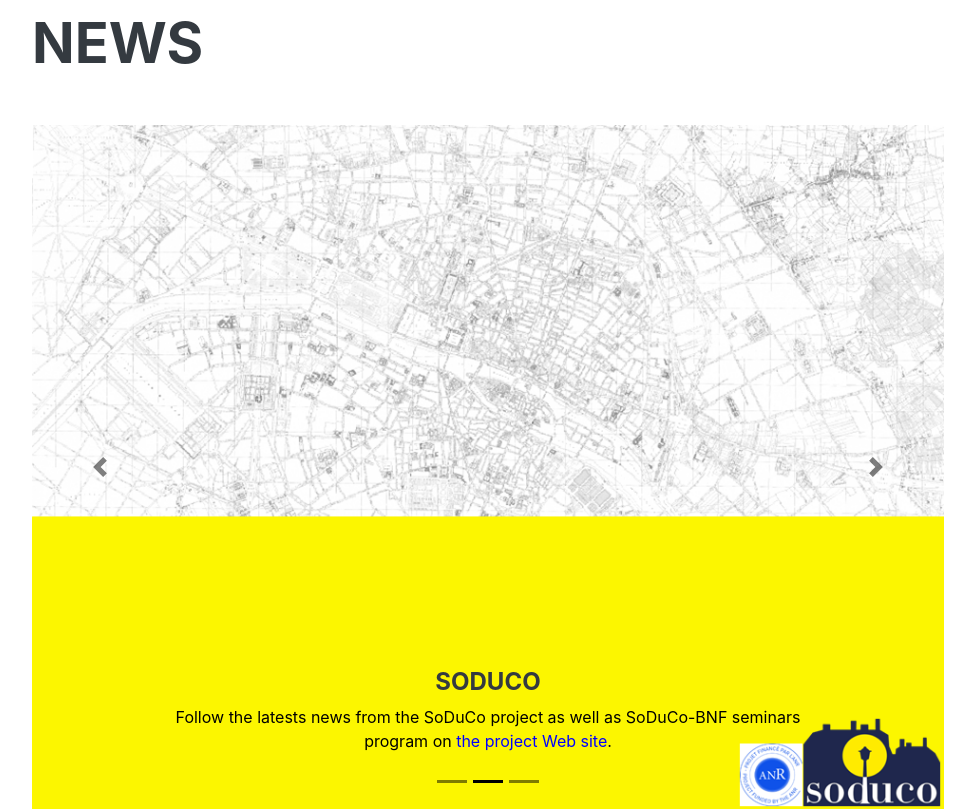
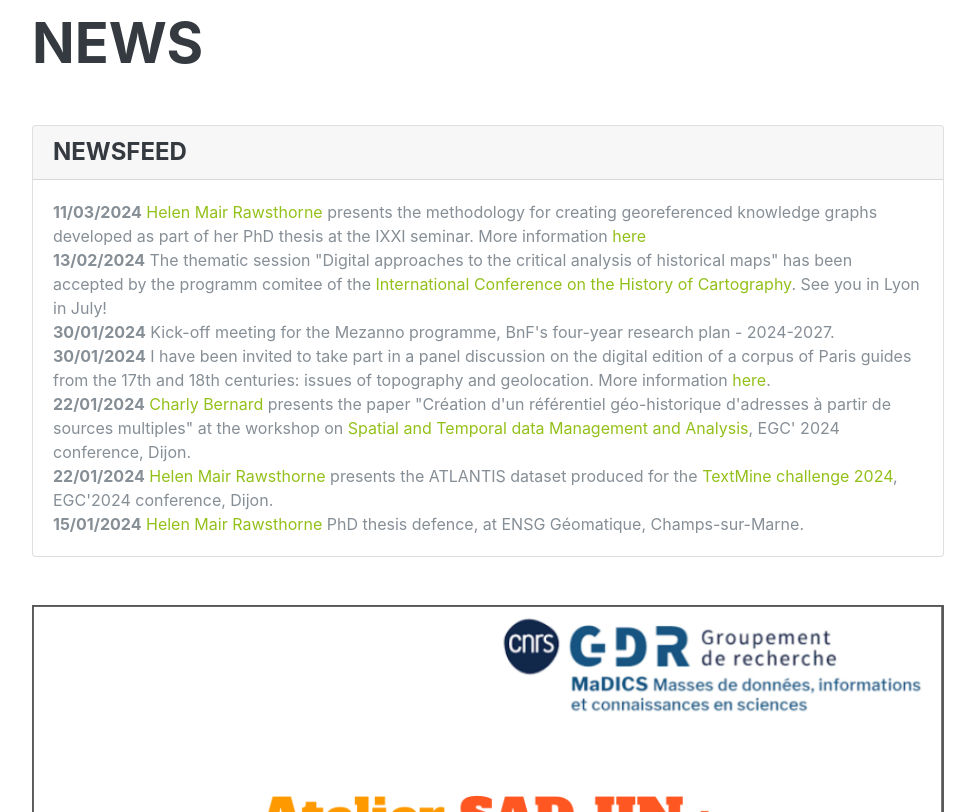
Before and after one commit to umrlastig/nathalie-abadie, a plain HTML site: page index.html in a window 1280 px wide. Shown: the part 1640-2452 px from the top of the page, without its empty margins (288-1263 px from the left). Drawn offline with nearby package versions, Linux system fonts and the light colour scheme; no server answers; files whose address does not match are found by name; a web font is replaced by a local one.

Commit message:
added newsfeed

```diff
--- a/index.html
+++ b/index.html
@@ -168,6 +168,53 @@
       <div class="w-100">
         <h2 class="mb-5 lang-en">News</h2>
         <h2 class="mb-5 lang-fr">Actualité</h2>
+
+		 <div class="pad-bot40 pad-top40"></div>
+    			<div class="card">
+    				<h4 class="card-header lang-en">Newsfeed</h4>
+    				<h4 class="card-header lang-fr">Fil d'infos</h4>
+    				<div class="card-body" id="news-container">
+              <div class="news">
+                <span class="font-weight-bold mt-4 mb-3">11/03/2024</span>
+                <span class="text blue-text text-status lang-en"><a href="https://www.umr-lastig.fr/helen-rawsthorne/">Helen Mair Rawsthorne</a> presents the methodology for creating georeferenced knowledge graphs developed as part of her PhD thesis at the IXXI seminar. More information <a href="https://gitlab.liris.cnrs.fr/geode/seminaires-ixxi/-/tree/master/s%C3%A9minaires/session19_mar24">here</a></span>
+                <span class="text blue-text text-status lang-fr"><a href="https://www.umr-lastig.fr/helen-rawsthorne/">Helen Mair Rawsthorne</a> présente la méthodologie de création de graphe de connaissances géoréférencées développée dans le cadre de sa thèse au séminaire IXXI. Plus d'informations <a href="https://gitlab.liris.cnrs.fr/geode/seminaires-ixxi/-/tree/master/s%C3%A9minaires/session19_mar24">ici</a></span>
+              </div>
+              <div class="news">
+                <span class="font-weight-bold mt-4 mb-3">13/02/2024</span>
+                <span class="text blue-text text-status lang-en">The thematic session "Digital approaches to the critical analysis of historical maps" has been accepted by the programm comitee of the <a href="https://ichc2024.univ-lyon3.fr/">International Conference on the History of Cartography</a>. See you in Lyon in July!</span>
+                <span class="text blue-text text-status lang-fr">La session thématique "Digital approaches to the critical analysis of historical maps" a été acceptée par le comité de programmation de la <a href="https://ichc2024.univ-lyon3.fr/">conférence internationale sur l'histoire de la cartographie</a>. Rendez-vous à Lyon en juillet!</span>
+              </div>
+			  <div class="news">
+                <span class="font-weight-bold mt-4 mb-3">30/01/2024</span>
+                <span class="text blue-text text-status lang-en">Kick-off meeting for the Mezanno programme, BnF's four-year research plan - 2024-2027.</span>
+                <span class="text blue-text text-status lang-fr">Lancement du programme Mezanno, plan quadriennal de la recherche de la BnF - 2024-2027.</span>
+              </div>
+              <div class="news">
+                <span class="font-weight-bold mt-4 mb-3">30/01/2024</span>
+                <span class="text blue-text text-status lang-en">I have been invited to take part in a panel discussion on the digital edition of a corpus of Paris guides from the 17th and 18th centuries: issues of topography and geolocation. More information <a href="https://grham.hypotheses.org/13199">here</a>.</span>
+                <span class="text blue-text text-status lang-fr">Je suis invitée à la table ronde: l’édition numérique des guides de Paris aux XVIIe et XVIIIe siècles: enjeux de topographie et de géolocalisation. Vous trouverez plus d'informations <a href="https://grham.hypotheses.org/13199">ici</a>.</span>
+              </div>
+			  <div class="news">
+                <span class="font-weight-bold mt-4 mb-3">22/01/2024</span>
+                <span class="text blue-text text-status lang-en"><a href="https://www.umr-lastig.fr/charly-bernard/">Charly Bernard</a> presents the paper "Création d'un référentiel géo-historique d'adresses à partir de sources multiples" at the workshop on <a href="https://gt-gast.irisa.fr/actions/gast-2024/appel-a-communication-gast-2024/">Spatial and Temporal data Management and Analysis</a>, EGC' 2024 conference, Dijon.</span>
+                <span class="text blue-text text-status lang-fr"><a href="https://www.umr-lastig.fr/charly-bernard/">Charly Bernard</a> présente l'article "Création d'un référentiel géo-historique d'adresses à partir de sources multiples" à l'atelier <a href="https://gt-gast.irisa.fr/actions/gast-2024/appel-a-communication-gast-2024/">Gestion et Analyse de données Spatiales et Temporelles</a>, conférence EGC' 2024, Dijon.</span>
+              </div>
+              <div class="news">
+                  <span class="font-weight-bold mt-4 mb-3">22/01/2024</span>
+                  <span class="text blue-text text-status lang-en"><a href="https://www.umr-lastig.fr/helen-rawsthorne/">Helen Mair Rawsthorne</a> presents the ATLANTIS dataset produced for the <a href="https://textmine.sciencesconf.org/resource/page/id/8">TextMine challenge 2024</a>, EGC'2024 conference, Dijon.</span>
+                  <span class="text blue-text text-status lang-fr"><a href="https://www.umr-lastig.fr/helen-rawsthorne/">Helen Mair Rawsthorne</a> présente le jeu de données ATLANTIS pour le <a href="https://textmine.sciencesconf.org/resource/page/id/8">défi TextMine 2024</a>, conférence EGC' 2024, Dijon.</span>
+              </div>
+			  <div class="news">
+                <span class="font-weight-bold mt-4 mb-3">15/01/2024</span>
+                <span class="text blue-text text-status lang-en"><a href="https://www.umr-lastig.fr/helen-rawsthorne/">Helen Mair Rawsthorne</a> PhD thesis defence, at ENSG Géomatique, Champs-sur-Marne.</span>
+                <span class="text blue-text text-status lang-fr">Soutenance de thèse d’<a href="https://www.umr-lastig.fr/helen-rawsthorne/">Helen Mair Rawsthorne</a>, à l’ENSG Géomatique, Champs-sur-Marne.</span>
+              </div>
+              </div>
+          </div>
+
+		  <br>
+		  <br>
+
         <div id="carouselExampleIndicators" class="carousel slide" data-ride="carousel">
           <ol class="carousel-indicators">
             <li data-target="#carouselExampleIndicators" data-slide-to="0" class="active"></li>
@@ -185,12 +232,12 @@
               </div>
             </div>
             <div class="carousel-item">
-              <img src="img/soduco.png" title="Source Atlas de Jacoubet géoréférencé par geohistoricaldata.org / IGN" class="d-block w-100" alt="SoDuCo">
+              <img src="img/ateliermadics.png" class="d-block w-100" alt="des Sources aux Données en Humanités Numériques">
               <div class="carousel-caption d-none d-md-block">
-                <h4 class="lang-fr">SoDuCo</h4>
-                <p style="color:black" class="lang-fr">Suivez les actualités du projet SoDuCo et le programme des séminaires SoDuCo-BNF sur <a style="color:blue" href="https://soduco.github.io/">le site Web du projet</a>.</p>
-                 <h4 class="lang-en">SoDuCo</h4>
-                <p style="color:black" class="lang-en">Follow the latests news from the SoDuCo project as well as SoDuCo-BNF seminars program on <a style="color:blue" href="https://soduco.github.io/">the project Web site</a>.</p>
+                <h4 class="lang-fr">Atelier du GDR CNRS MADICS "des Sources aux Données en Humanités Numériques"</h4>
+                <p style="color:black" class="lang-fr">Suivez les actualités et les activités de l'atelier "des Sources aux Données en Humanités Numériques" <a style="color:blue" href="https://sadhn-madics.github.io/">ici</a>.</p>
+                 <h4 class="lang-en">GDR CNRS MADICS workshop "from Sources to Data in Digital Humanities"</h4>
+                <p style="color:black" class="lang-en">Follow the latests news and activities from the workshop "from Sources to Data in Digital Humanities" <a style="color:blue" href="https://sadhn-madics.github.io/">here</a>.</p>
               </div>
             </div>
           </div>
```
Also changed, not shown: img/apmagis.png, img/apmagis_old.png (added), img/ateliermadics.png (added).
